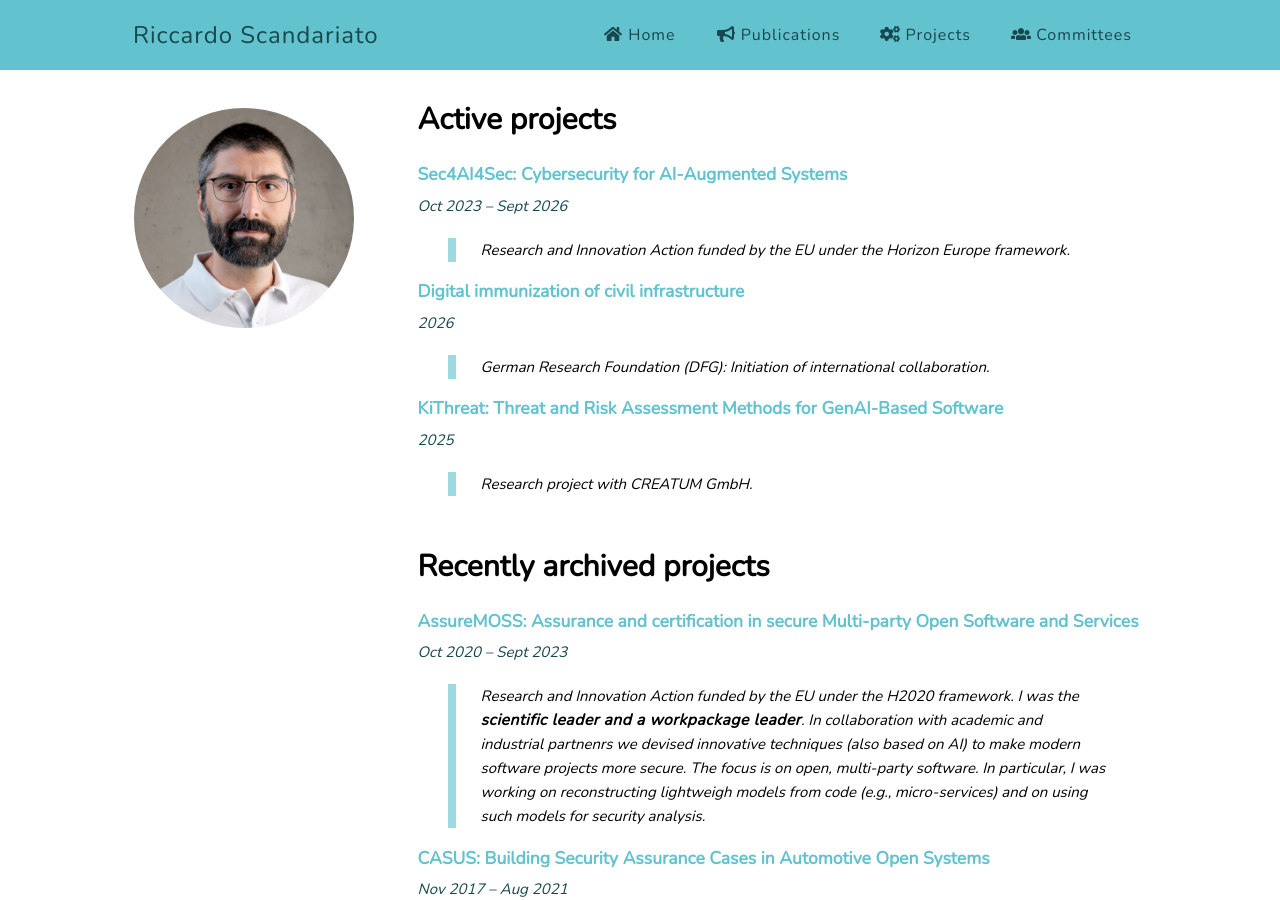
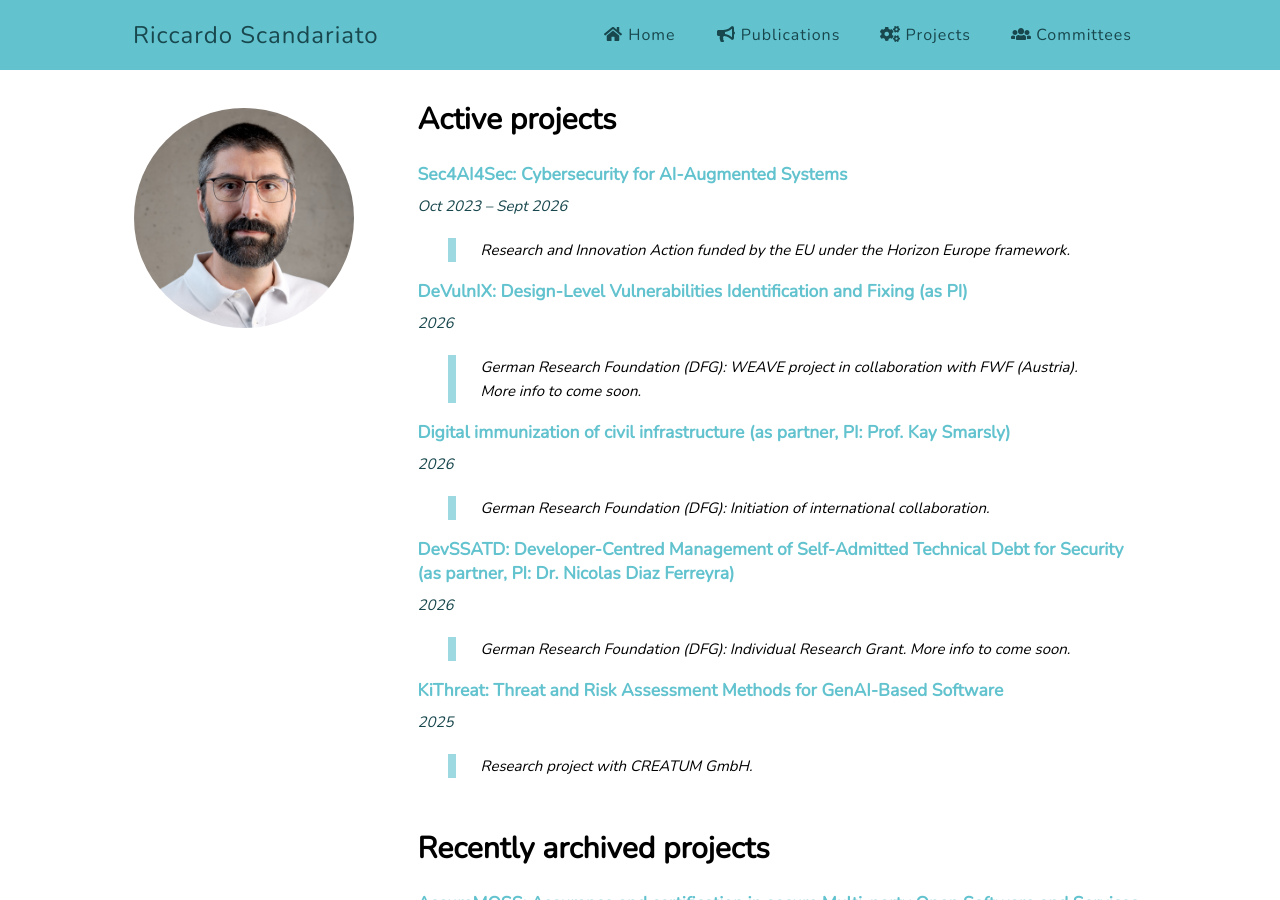
Before and after one commit to riccardoscandariato/riccardoscandariato.github.io, a Jekyll site: the page built from projects.md, in a window 1280 px wide and 900 px high. Built offline with Jekyll 4.4.1, drawn with Linux system fonts in a browser that asks for light colours.

Commit message:
more projects

```diff
--- a/projects.md
+++ b/projects.md
@@ -10,10 +10,22 @@ title: Active projects
 Research and Innovation Action funded by the EU under the Horizon Europe framework.
 </blockquote>
 
-<h3><a href="https://www.tuhh.de/idac/research/digital-immunization" target="_blank">Digital immunization of civil infrastructure</a></h3>
+<h3>DeVulnIX: Design-Level Vulnerabilities Identification and Fixing (as PI)</h3>
+<h4 class="subtitle">2026</h4>
+<blockquote>
+German Research Foundation (DFG): WEAVE project in collaboration with FWF (Austria). More info to come soon.
+</blockquote>
+
+<h3><a href="https://www.tuhh.de/idac/research/digital-immunization" target="_blank">Digital immunization of civil infrastructure</a> (as partner, PI: Prof. Kay Smarsly)</h3>
 <h4 class="subtitle">2026</h4>
 <blockquote>
 German Research Foundation (DFG): Initiation of international collaboration.
+</blockquote>
+
+<h3>DevSSATD: Developer-Centred Management of Self-Admitted Technical Debt for Security (as partner, PI: Dr. Nicolas Diaz Ferreyra)</h3>
+<h4 class="subtitle">2026</h4>
+<blockquote>
+German Research Foundation (DFG): Individual Research Grant. More info to come soon.
 </blockquote>
 
 <h3>KiThreat: Threat and Risk Assessment Methods for GenAI-Based Software</h3>
```
